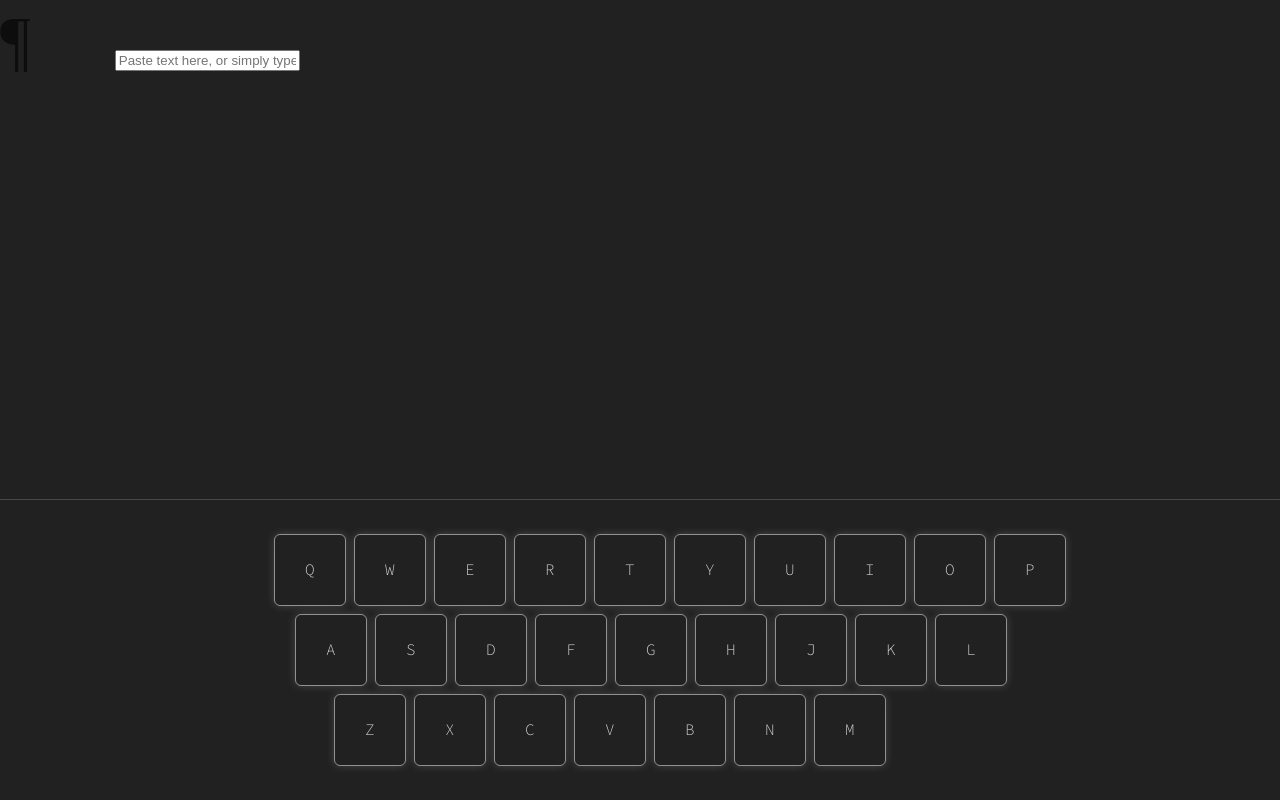
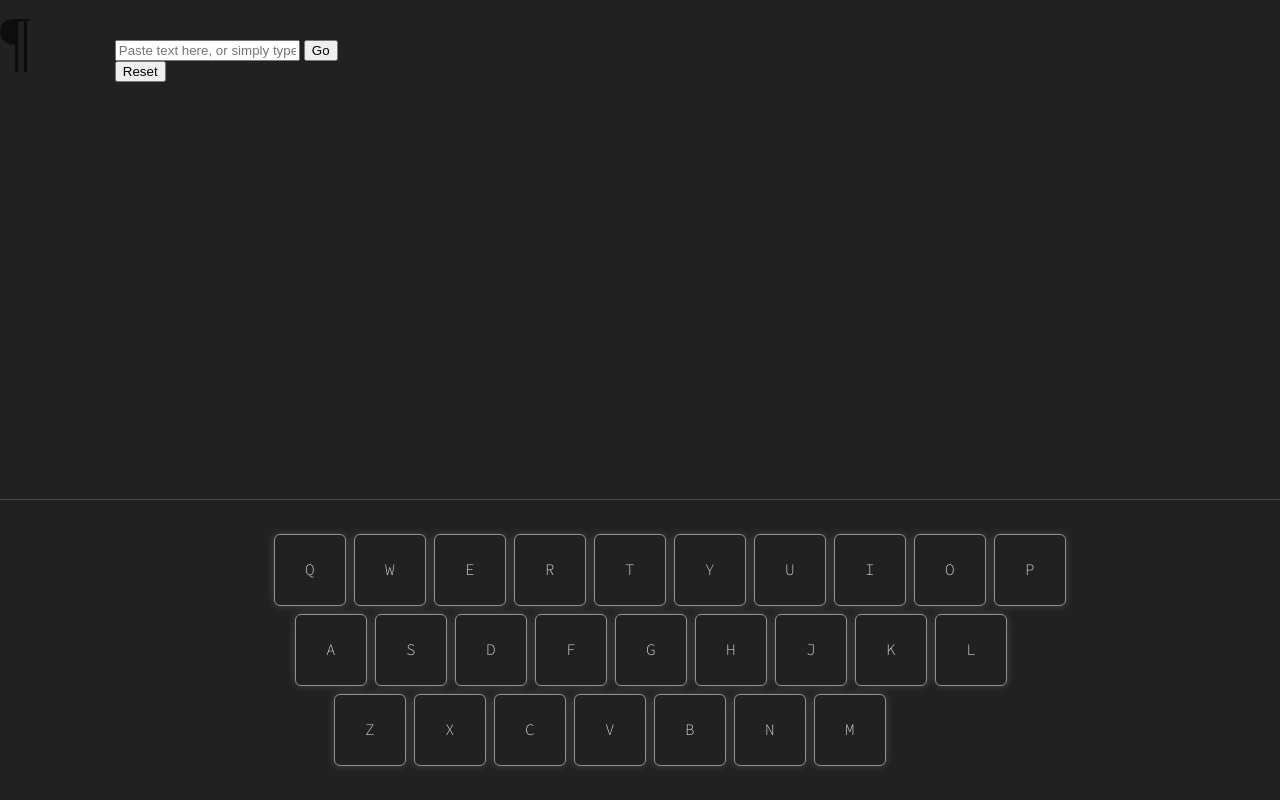
Before and after one commit to kayandrewj/Optick, a plain HTML site: page Sol/index.html in a window 1280 px wide. Shown: the top 800 px of the page. Drawn offline with Linux system fonts and the light colour scheme.

Commit message:
rework input to form

```diff
--- a/Sol/index.html
+++ b/Sol/index.html
@@ -19,7 +19,11 @@
     </div>
 
     <div class="paste-box">
-      <input type="text" class="paste-input" placeholder="Paste text here, or simply type">
+      <form class="paste-input-form">
+        <input type="text" class="paste-input" placeholder="Paste text here, or simply type">
+        <button type="submit" class="start-input">Go</button>
+      </form>
+      <button type="button" class="reset">Reset</button>
     </div>
 
     <div class="heatmap keyboard">
```
